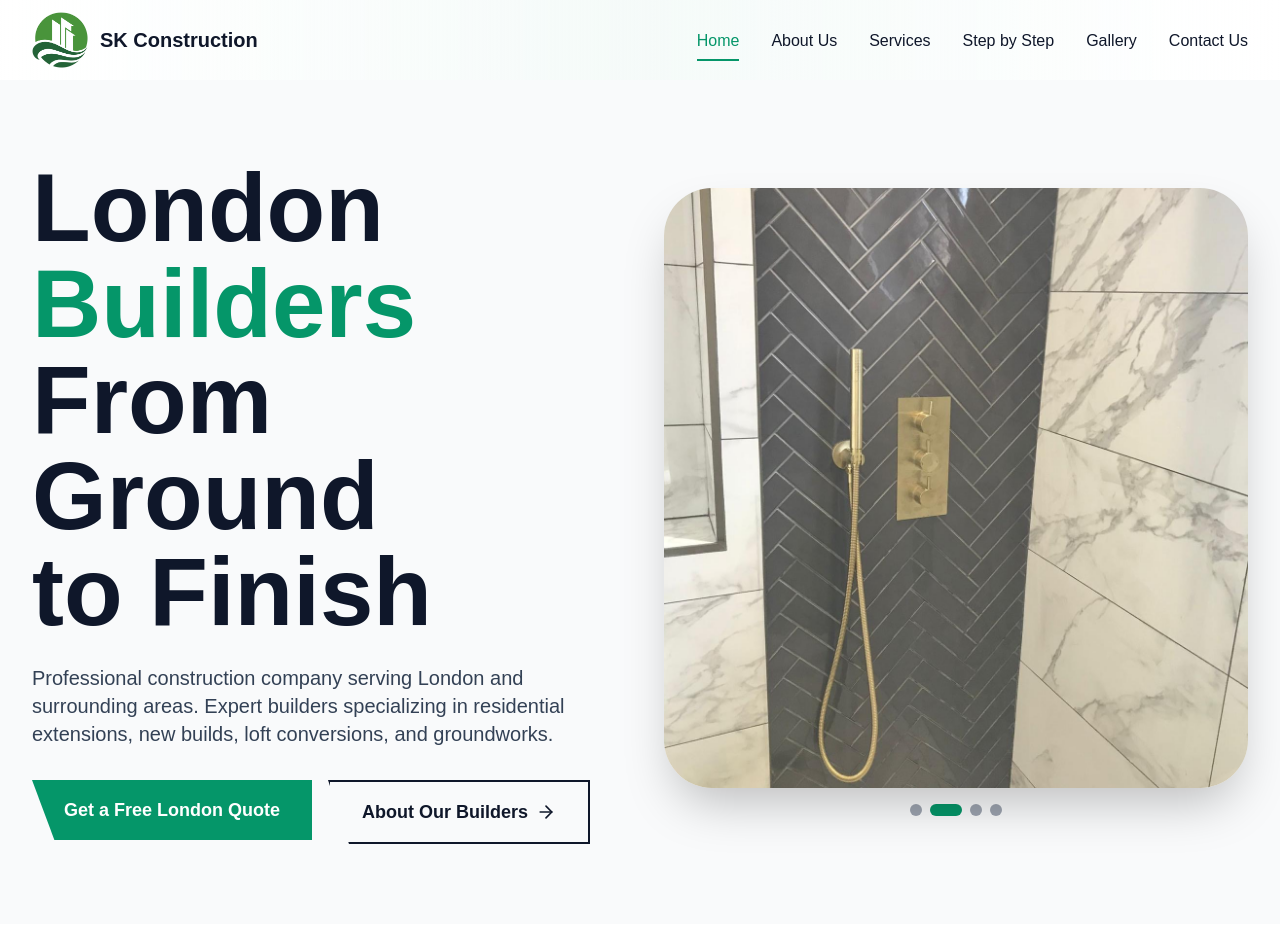
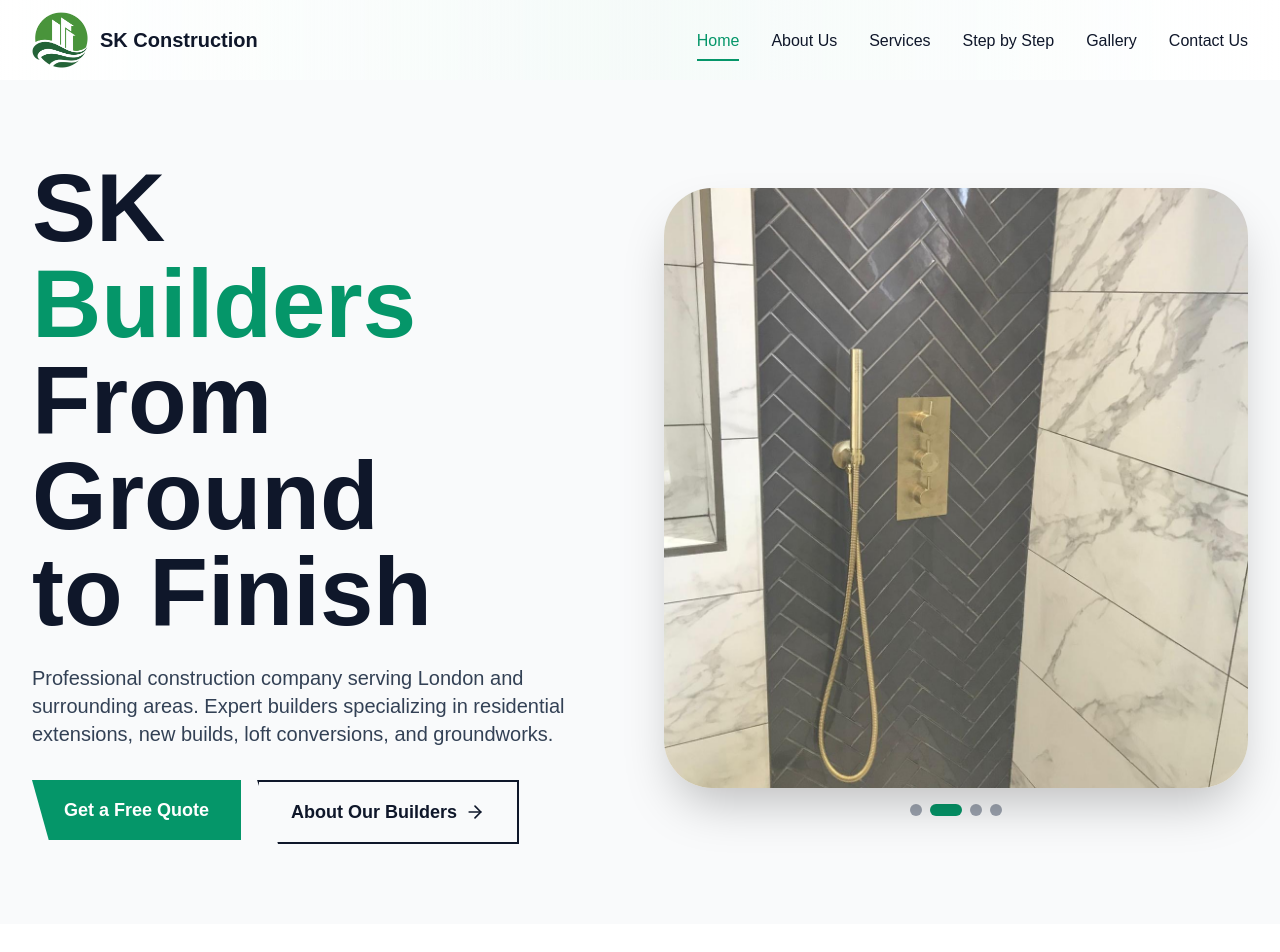
Before and after one commit to SKConstructionLtd/SKConstructionLtd, a Next.js app: page / in a window 1280 px wide. Shown: the top 952 px of the page. Built offline with nearby package versions, Linux system fonts and the light colour scheme; a web font is replaced by a local one.

Commit message:
Update HeroSection.tsx

```diff
--- a/components/HeroSection.tsx
+++ b/components/HeroSection.tsx
@@ -68,7 +68,7 @@ export default function HeroSection() {
               className="text-5xl sm:text-6xl md:text-7xl lg:text-8xl font-black text-slate-900 mb-6 leading-none"
               style={{ fontFamily: 'RF Dewi Extended, sans-serif' }}
             >
-              London
+              SK
               <span className="block text-emerald-600">Builders</span>
               <span className="block">From Ground</span>
               <span className="block">to Finish</span>
@@ -83,7 +83,7 @@ export default function HeroSection() {
             <div ref={ctaRef} className="flex flex-col sm:flex-row gap-4">
               <Link href="/contact">
                 <button className="group relative bg-emerald-600 text-white px-8 py-4 text-lg font-bold overflow-hidden" style={{ fontFamily: 'RF Dewi Extended, sans-serif', clipPath: 'polygon(0 0, 100% 0, 100% 100%, 8% 100%)' }}>
-                  <span className="relative z-10">Get a Free London Quote</span>
+                  <span className="relative z-10">Get a Free Quote</span>
                   <div className="absolute inset-0 bg-emerald-700 transform translate-x-full group-hover:translate-x-0 transition-transform duration-300"></div>
                 </button>
               </Link>
```
